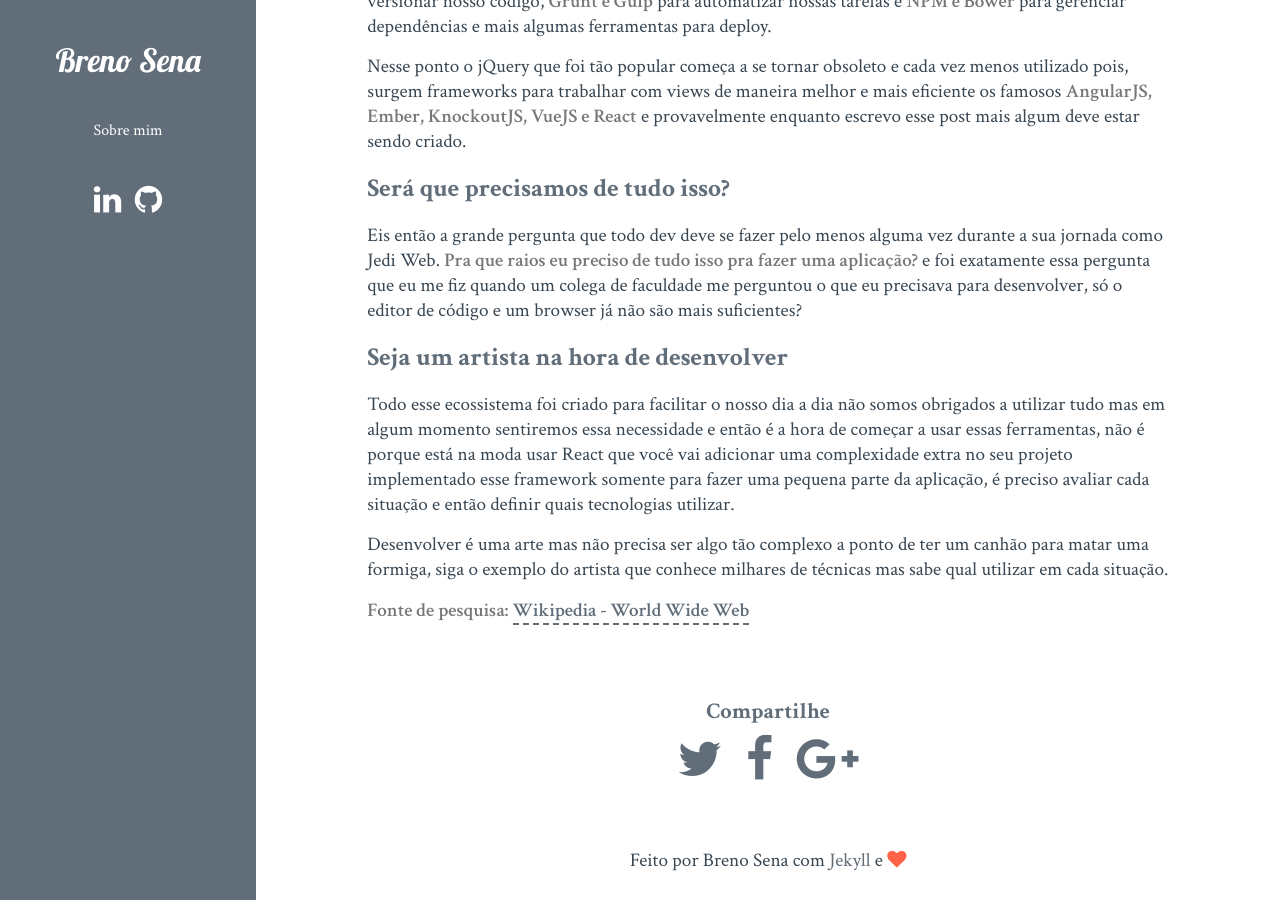
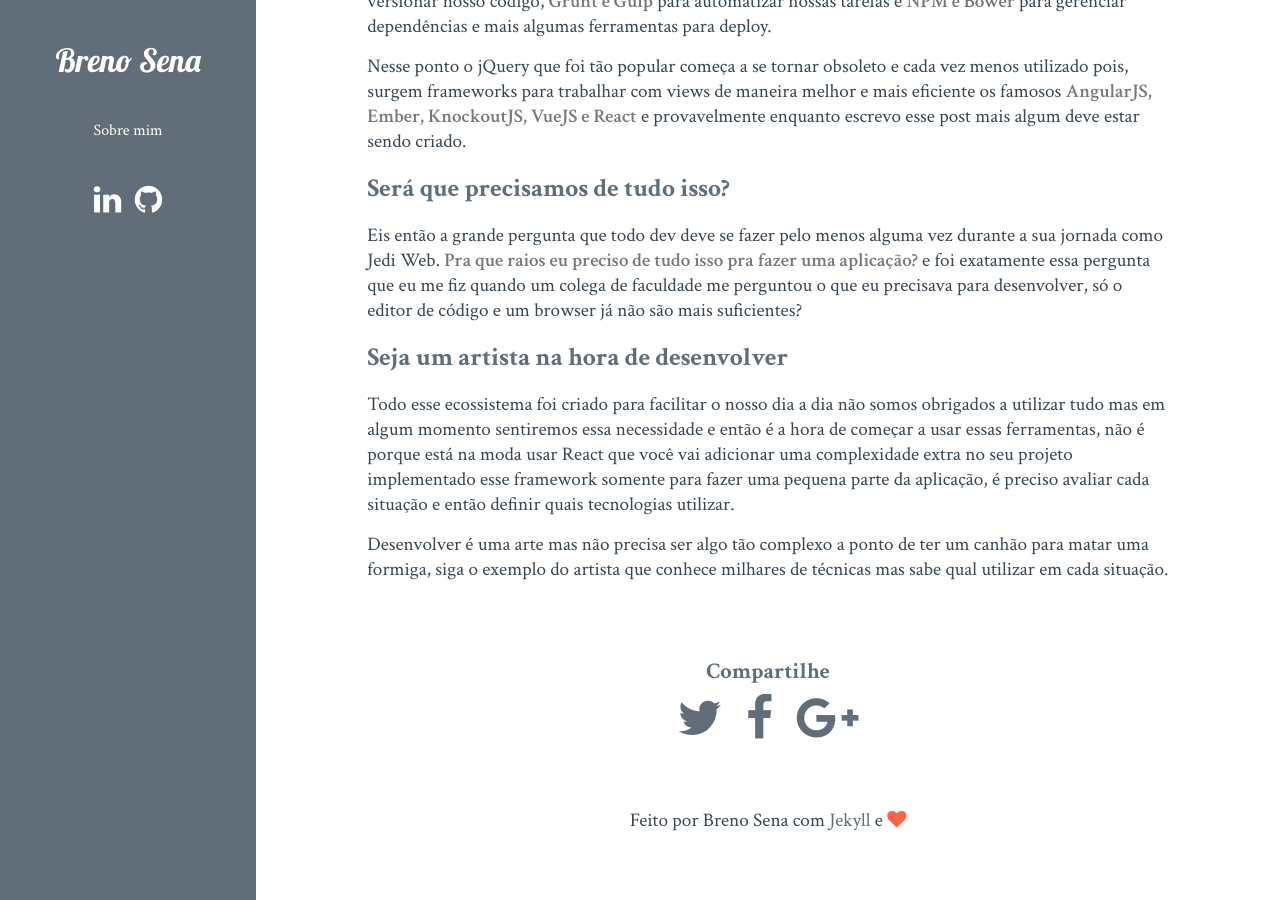
Before and after one commit to brenofsena/brenofsena.github.io, a Jekyll site: the page built from _posts/2017-03-10-a-arte-de-desenvolver.markdown, in a window 1280 px wide and 900 px high, scrolled down 1111 px. Built offline with Jekyll 4.4.1, drawn with Linux system fonts in a browser that asks for light colours; nearby versions of some CDN libraries; comment, search, counter and statistics services are not loaded.

Commit message:
update post 3

```diff
--- a/_posts/2017-03-10-a-arte-de-desenvolver.markdown
+++ b/_posts/2017-03-10-a-arte-de-desenvolver.markdown
@@ -38,5 +38,3 @@
 Todo esse ecossistema foi criado para facilitar o nosso dia a dia não somos obrigados a utilizar tudo mas em algum momento sentiremos essa necessidade e então é a hora de começar a usar essas ferramentas, não é porque está na moda usar React que você vai adicionar uma complexidade extra no seu projeto implementado esse framework somente para fazer uma pequena parte da aplicação, é preciso avaliar cada situação e então definir quais tecnologias utilizar.
 
 Desenvolver é uma arte mas não precisa ser algo tão complexo a ponto de ter um canhão para matar uma formiga, siga o exemplo do artista que conhece milhares de técnicas mas sabe qual utilizar em cada situação.
-
-<em>Fonte de pesquisa:</em> [Wikipedia - World Wide Web](https://pt.wikipedia.org/wiki/World_Wide_Web){:target="_blank"}
```
